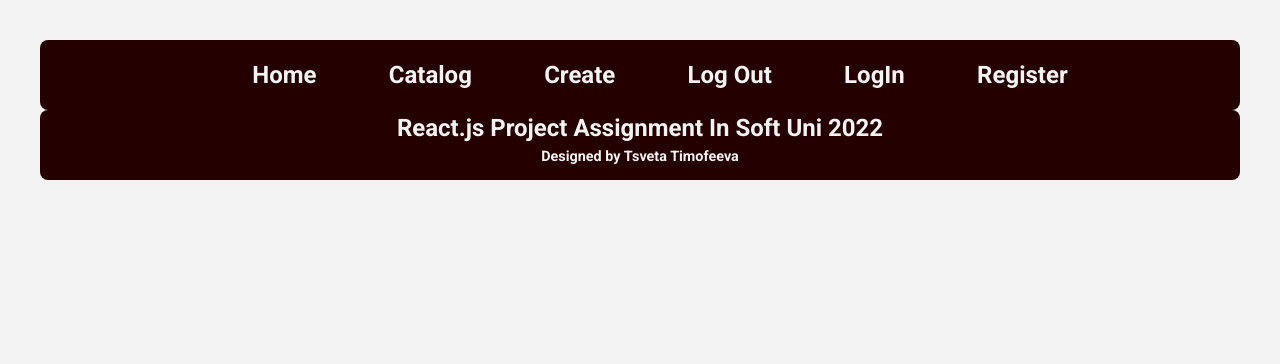
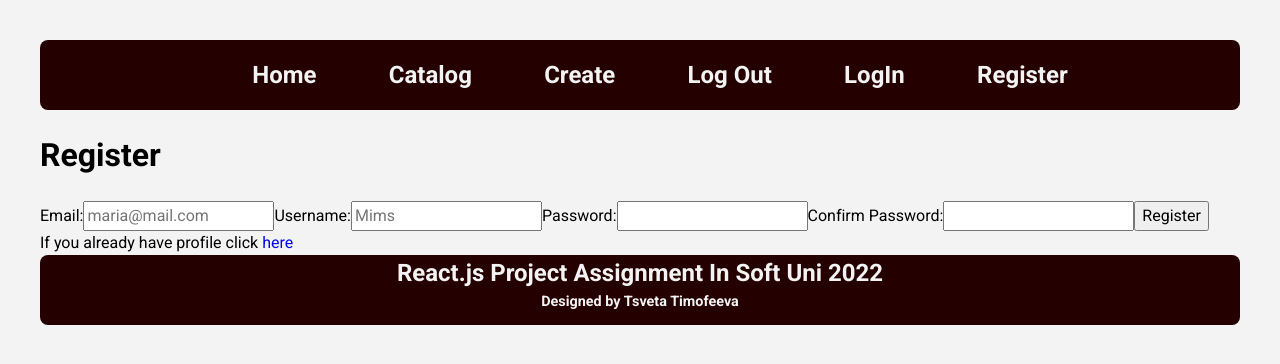
Before and after one commit to tsveta-ttj/react-app, a React (Create React App) app in the folder client/: page /register in a window 1280 px wide. Shown: the top 364 px of the page. Built offline with nearby package versions, Linux system fonts and the light colour scheme; no server answers.

Commit message:
add routes and pages with some basic html

```diff
--- a/client/src/App.js
+++ b/client/src/App.js
@@ -6,6 +6,11 @@
 import { Header } from './components/common/header/Header';
 import { Footer } from './components/common/footer/Footer';
 import { Catalog } from './components/catalog/Catalog';
+import { Home } from './components/home/Home';
+import { Login } from './components/login/Login.js';
+import { Register } from './components/register/register.js';
+import { CreateCard } from './components/createCard/CreateCard.js';
+
 import './App.css';
 
 function App() {
@@ -26,7 +31,11 @@
 
             <main>
                 <Routes>
+                    <Route path="/" element={<Home />} />
                     <Route path="/catalog" element={<Catalog cards={cards} />} />
+                    <Route path="/login" element={<Login />} />
+                    <Route path="/register" element={<Register />} />
+                    <Route path="/create" element={<CreateCard />} />
                 </Routes>
             </main>
 
--- a/client/src/components/common/header/Header.js
+++ b/client/src/components/common/header/Header.js
@@ -3,8 +3,8 @@
 import styles from '../header/Header.module.css';
 
 export const Header = () => {
-    return (
-        <header className={styles.header}>
+  return (
+    <header className={styles.header}>
       <nav className={styles.nav}>
         <ul className={styles.navList}>
           <li className={styles.navItem}><Link to="/" className={styles.link}>Home</Link></li>
@@ -18,5 +18,5 @@
         </ul>
       </nav>
     </header>
-    );
+  );
 }
--- /dev/null
+++ b/client/src/components/createCard/CreateCard.js
@@ -0,0 +1,34 @@
+export const CreateCard =() => {
+    return (
+        <form id="create">
+            <div className="form-container">
+                <h1>Create Card</h1>
+
+                <label htmlFor="title">Title:</label>
+                <input
+                    type="text"
+                    id="title"
+                    name="title"
+                    placeholder="title"
+                />
+
+                <label htmlFor="description">Description:</label>
+                <input
+                    type="text"
+                    id="description"
+                    name="description"
+                    placeholder="description"
+                />
+
+                <label htmlFor="pass">Imgage:</label>
+                <input
+                    type="img"
+                    name="img"
+                    id="img" />
+
+                <button type="submit" >Create</button>
+
+            </div>
+        </form>
+    );
+};
--- /dev/null
+++ b/client/src/components/home/Home.js
@@ -0,0 +1,5 @@
+export const Home = () => {
+    return (
+        <h1>Home Page</h1>
+    );
+}
--- /dev/null
+++ b/client/src/components/login/Login.js
@@ -0,0 +1,29 @@
+export const Login = () =>{
+    return (
+
+        <form id="login" action="">
+            <div className="form-container">
+            <h1>Login</h1>
+            <label htmlFor="email">Email:</label>
+                    <input
+                        type="email"
+                        id="email"
+                        name="email"
+                        placeholder="maria@gmail.com"
+                    />
+                    <label htmlFor="login-pass">Password:</label>
+                    <input type="password" id="login-password" name="password" />
+                    <button type="submit" >Login</button>
+                    <p className="field">
+                        <span>
+                            If you don't have profile click <a href="#">here</a>
+                        </span>
+                    </p>
+
+
+            </div>
+        </form>
+
+    );
+
+};
--- /dev/null
+++ b/client/src/components/register/register.js
@@ -0,0 +1,44 @@
+export const Register = () => {
+    return (
+
+        <form id="register">
+            <div className="form-container">
+                <h1>Register</h1>
+
+                <label htmlFor="email">Email:</label>
+                <input
+                    type="email"
+                    id="email"
+                    name="email"
+                    placeholder="maria@mail.com"
+                />
+
+                <label htmlFor="username">Username:</label>
+                <input
+                    type="text"
+                    id="username"
+                    name="username"
+                    placeholder="Mims"
+                />
+
+                <label htmlFor="pass">Password:</label>
+                <input
+                    type="password"
+                    name="password"
+                    id="register-password" />
+
+                <label htmlFor="repass">Confirm Password:</label>
+                <input type="password" name="repass" id="repass" />
+
+                <button type="submit" >Register</button>
+
+                <p className="field">
+                    <span>
+                        If you already have profile click <a href="#">here</a>
+                    </span>
+                </p>
+            </div>
+        </form>
+    );
+
+};
```
Also changed, not shown: client/src/components/services/cardServices.js (added, +10 -0 lines).
